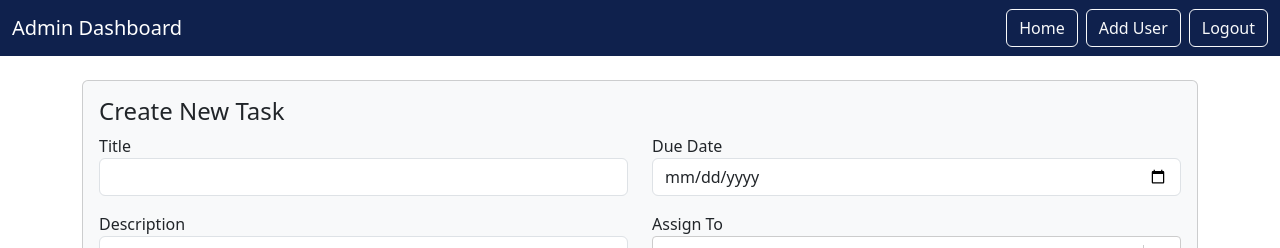
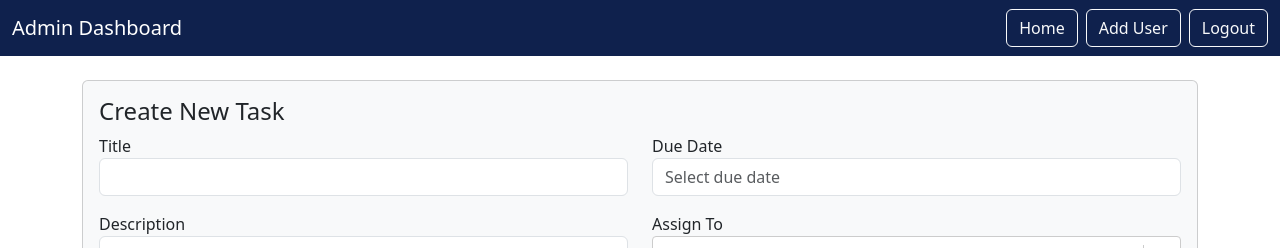
Before and after one commit to Avishka-bandara/TaskManagemnetApp, a React (Create React App) app in the folder frontend/: page /admin in a window 1280 px wide. Shown: the top 248 px of the page. Built offline with nearby package versions, Linux system fonts and the light colour scheme; no server answers; sample sign-in values are in the browser's storage.

Commit message:
date picker and toast message

```diff
--- a/frontend/package.json
+++ b/frontend/package.json
@@ -9,7 +9,9 @@
     "@testing-library/user-event": "^13.5.0",
     "axios": "^1.10.0",
     "bootstrap": "^5.3.7",
+    "date-fns": "^4.1.0",
     "react": "^19.1.0",
+    "react-datepicker": "^8.4.0",
     "react-dom": "^19.1.0",
     "react-router-dom": "^7.6.3",
     "react-scripts": "5.0.1",
--- a/frontend/src/components/AdminDashboard.jsx
+++ b/frontend/src/components/AdminDashboard.jsx
@@ -5,6 +5,9 @@ import { getToken, removeToken } from '../services/Auth';
 import { useNavigate } from 'react-router-dom';
 import EditOffCanvas from './EditOffCanvas';
 import { toast } from 'react-toastify';
+import DatePicker from 'react-datepicker';
+import 'react-datepicker/dist/react-datepicker.css';
+
 
 
 function AdminDashboard() {
@@ -20,6 +23,7 @@ function AdminDashboard() {
   const [statusFilter, setStatusFilter] = useState('');
   const [searchQuery, setSearchQuery] = useState('');
   const [userSearchQuery, setUserSearchQuery] = useState('');
+  const [dueDate, setDueDate] = useState(null);
 
 
 
@@ -210,10 +214,21 @@ function AdminDashboard() {
                 <label>Title</label>
                 <input type="text" name="title" className="form-control" required value={taskForm.title} onChange={handleTaskChange} />
               </div>
-
               <div className="col-sm-12 col-md-6 mb-3">
                 <label>Due Date</label>
-                <input type="date" name="due_date" className="form-control" required value={taskForm.due_date} onChange={handleTaskChange} />
+                <DatePicker
+                  selected={dueDate}
+                  onChange={(date) => {
+                    setDueDate(date);
+                    setTaskForm({ ...taskForm, due_date: date.toISOString().split('T')[0] });
+                  }}
+                  minDate={new Date()}
+                  dateFormat="yyyy-MM-dd"
+                  className="form-control"
+                  placeholderText="Select due date"
+                   wrapperClassName="w-100"
+                  required
+                />
               </div>
             </div>
             <div className="row">
@@ -367,7 +382,7 @@ function AdminDashboard() {
                     </div>
                   </td>
                 </tr>
-              ) :(
+              ) : (
                 users
                   .filter((user) =>
                     user.name.toLowerCase().includes(userSearchQuery.toLowerCase()) ||
--- a/frontend/src/components/Dashboard.jsx
+++ b/frontend/src/components/Dashboard.jsx
@@ -104,7 +104,7 @@ function Dashboard() {
                 }
             );
 
-            alert(res.data.message || 'Task updated successfully');
+            toast.success(res.data.message || 'Task updated successfully');
             if (status === "in_progress") {
                 setActiveTaskId(selectedTask.id);
                 setStartTime(Date.now());
--- a/frontend/src/components/Register.jsx
+++ b/frontend/src/components/Register.jsx
@@ -16,16 +16,16 @@ function RegisterUser() {
   const handleRegister = async (e) => {
     e.preventDefault();
     try {
-      await axios.post('http://localhost:8000/api/register', form, {
+      const res= await axios.post('http://localhost:8000/api/register', form, {
         headers: {
           Authorization: `Bearer ${getToken()}`,
         },
       });
-      toast.success(axios.data.message || 'User registered successfully!');
+      toast.success(res.data.message || 'User registered successfully!');
       navigate('/admin'); // or wherever you want to go after registration
     } catch (err) {
       console.error('Registration failed:', err);
-      toast.error(axios.data.message || 'Registration failed. Please check form or try again.');
+      toast.error(err.response?.data?.message || 'Registration failed. Please check form or try again.');
     }
   };
 
```
Also changed, not shown: 1 other file (tests, documents, lock files or other folders). Lines whose indentation alone changed are shown as unchanged.
